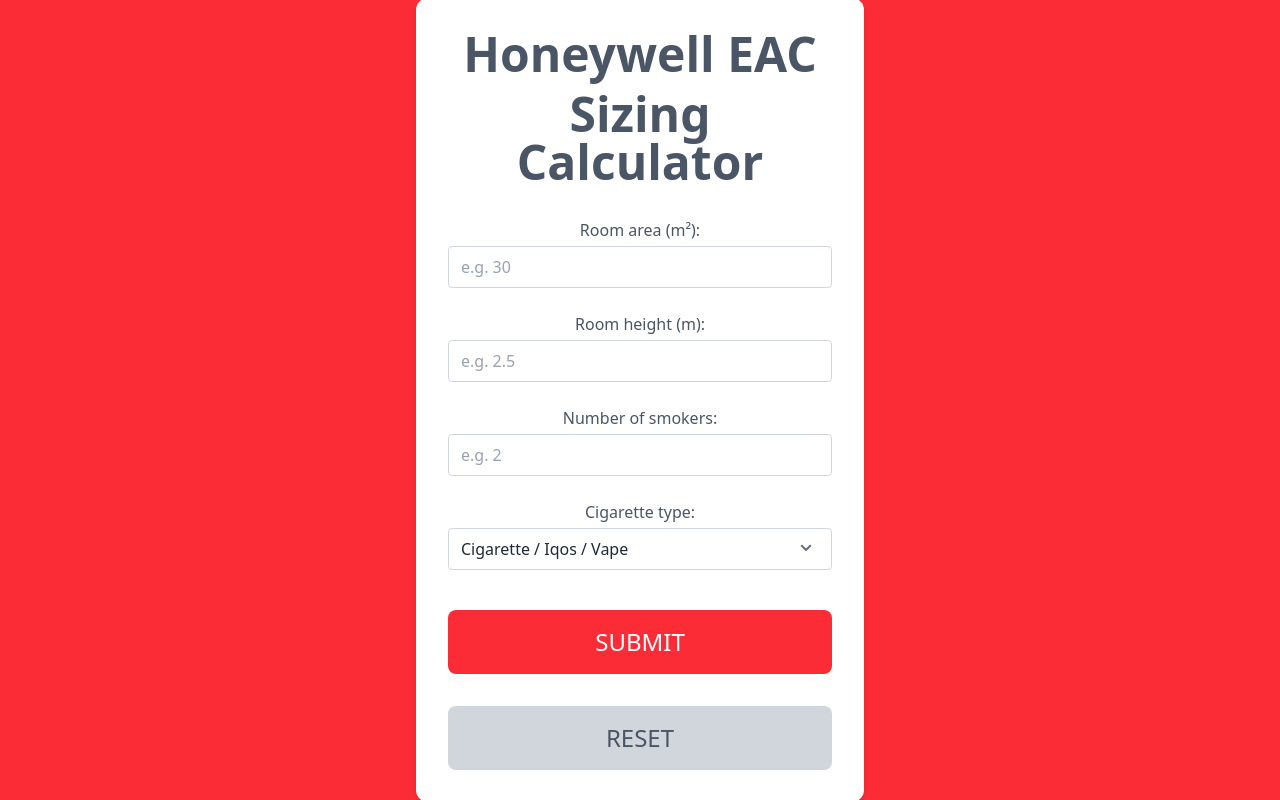
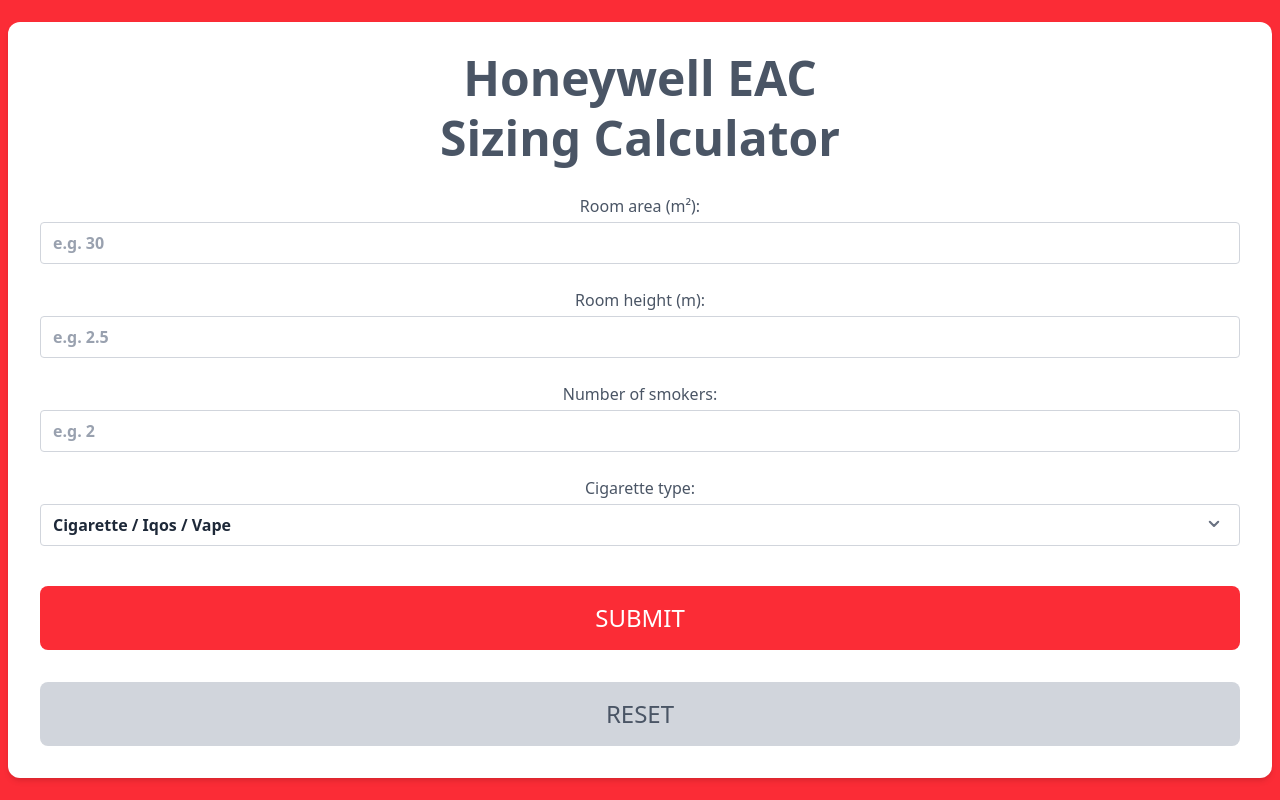
Before and after one commit to xtephenz/HoneywellCFMCalc, a React (Vite) app: page / in a window 1280 px wide. Built offline with nearby package versions, Linux system fonts and the light colour scheme.

Commit message:
edit font type

```diff
--- a/src/App.jsx
+++ b/src/App.jsx
@@ -62,7 +62,7 @@ function App () {
   return (
     <>
       <div className='fixed inset-0 bg-red-500 flex items-center justify-center p-2'>
-        <div className='w-full text-gray-600 max-w-md min-w-[380px] bg-white p-4 sm:p-8 rounded-xl shadow-md'>
+        <div className='w-full text-gray-600 font-semibold mcxax-w-md min-w-[380px] bg-white p-4 sm:p-8 rounded-xl shadow-md'>
           <div className='block'>
             <h1 className='!text-4xl md:!text-5xl font-bold !text-gray-600 text-center mb-6 sm:mb-8'>
               {resultDisplay(result)}
```
